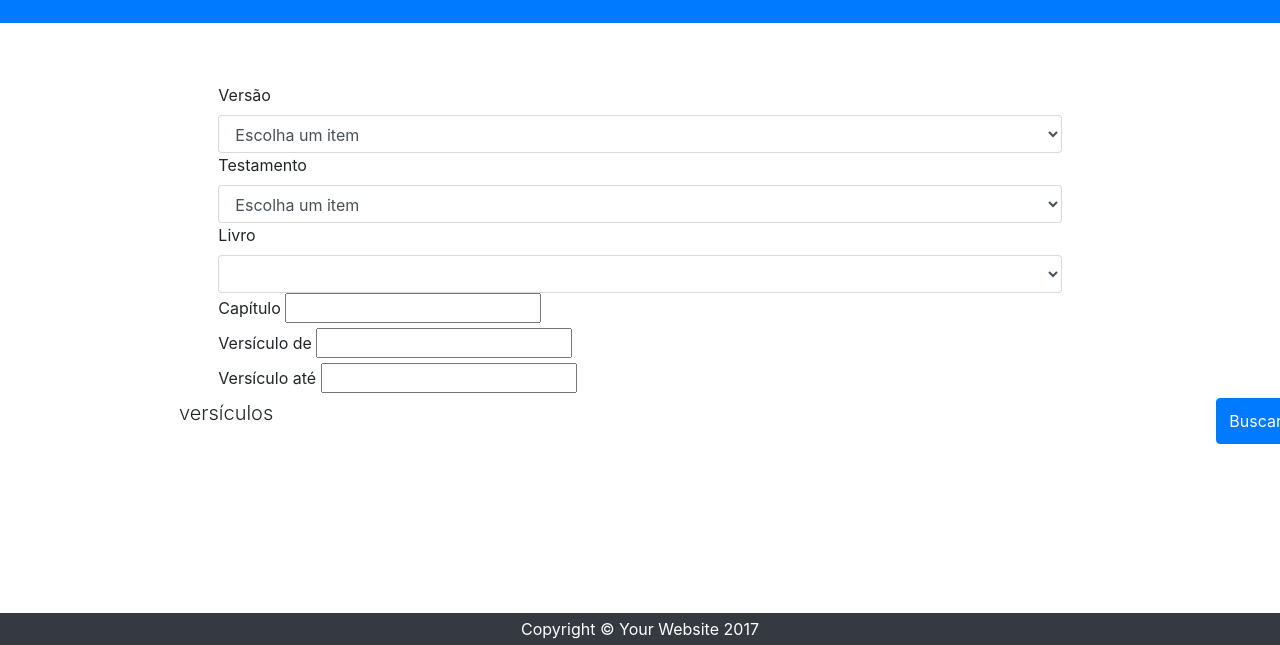
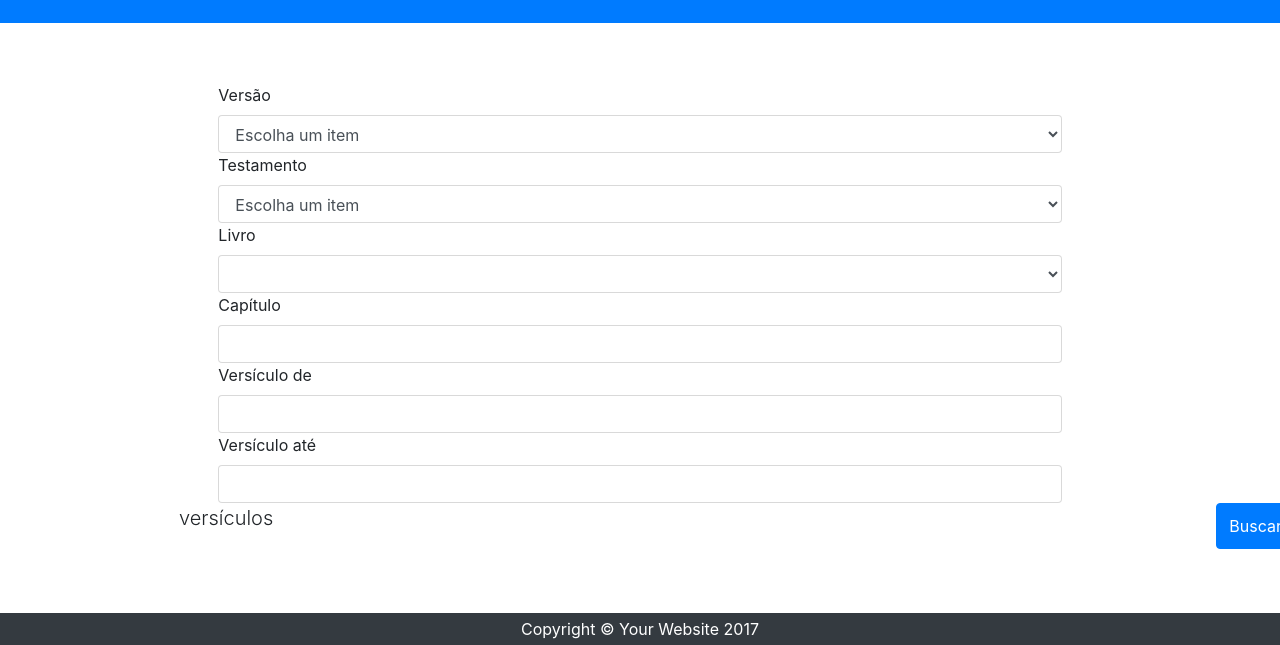
Before and after one commit to mhjmhj2002/mhj-biblia-client, a website: page views/versiculos.html in a window 1280 px wide. Shown: the part 155-800 px from the top of the page. Drawn offline with Linux system fonts and the light colour scheme; no server answers.

Commit message:
add ajuste servico

```diff
--- a/views/versiculos.html
+++ b/views/versiculos.html
@@ -74,17 +74,17 @@
 
           <div class="col-lg-8 mx-auto">
           <label>Capítulo</label>
-              <input type="number" id="inp-capitulo"/>
+              <input class="form-control" type="number" id="inp-capitulo"/>
           </div>
 
           <div class="col-lg-8 mx-auto">
           <label>Versículo de</label>
-              <input type="number" id="inp-vers-ini"/>
+              <input class="form-control" type="number" id="inp-vers-ini"/>
           </div>
 
           <div class="col-lg-8 mx-auto">
           <label>Versículo até</label>
-              <input type="number" id="inp-vers-fim"/>
+              <input class="form-control" type="number" id="inp-vers-fim"/>
           </div>
 
           <div class="col-lg-8 mx-auto">
```
